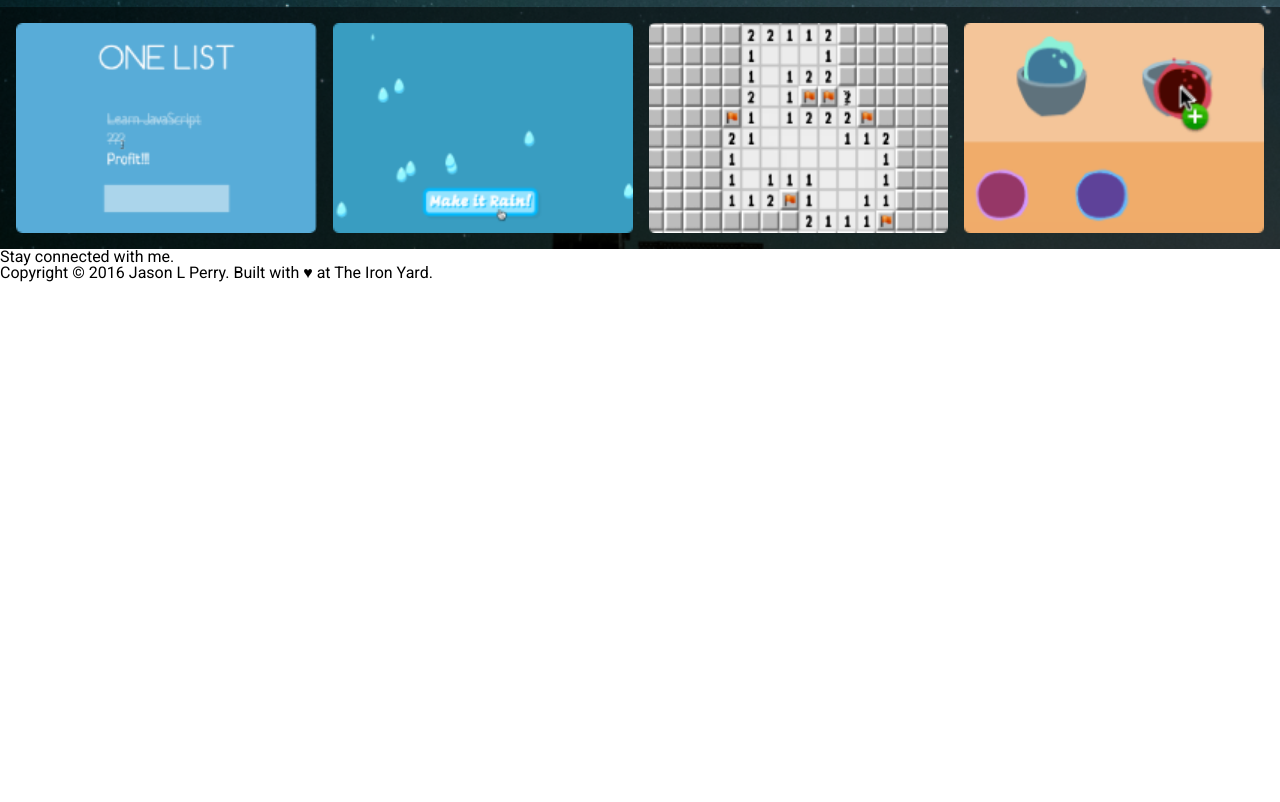
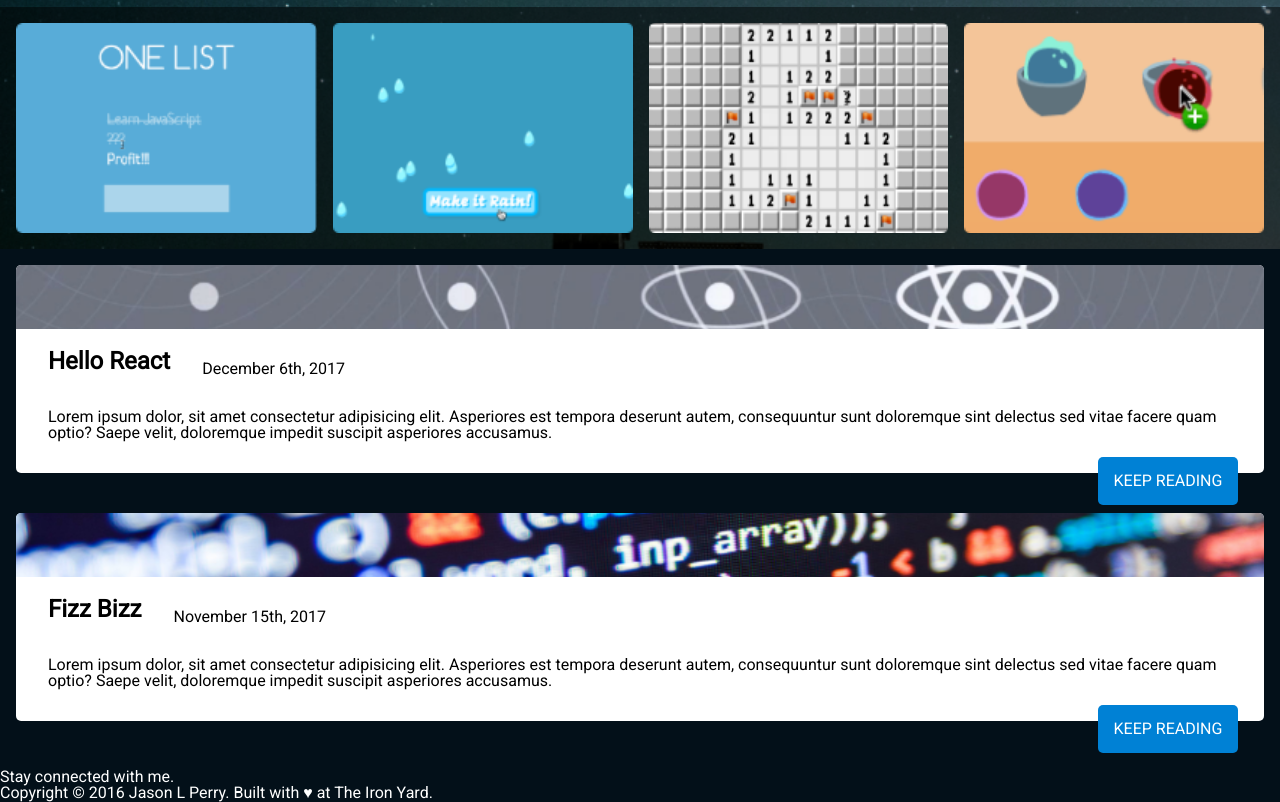
Before and after one commit to AaronStPete/assignment-4, a website: page public/index.html in a window 1280 px wide. Shown: the part 557-1359 px from the top of the page. Before the commit the page ends 839 px from the top, so only its background shows below. Drawn offline with Linux system fonts and the light colour scheme.

Commit message:
completed article section

```diff
--- a/public/index.html
+++ b/public/index.html
@@ -37,24 +37,37 @@
 
       <section class="article">
         <!-- This container allows space for bg images -->
-        <div></div>
+        <div class="article-img article-img-1"></div>
+
         <!-- This container holds article content -->
-        <section></section>
+        <section>
+          <section class="article-heading">
+            <h2 class="article-section-1">Hello React</h2><span class="article-section-1">December 6th, 2017</span>
+          </section>
+          <p>Lorem ipsum dolor, sit amet consectetur adipisicing elit. Asperiores est tempora deserunt autem, consequuntur sunt doloremque sint delectus sed vitae facere quam optio? Saepe velit, doloremque impedit suscipit asperiores accusamus.</p>
+        </section>
       </section>
 
       <!-- This is a KEEP READING button -->
-      <section class="btn-read-more"></section>
-
-      <section class="article">
+      <section class="btn-section">
+        <section class="btn-read-more">KEEP READING</section>
+      </section>
+      <section class="article second-article">
         <!-- This container allows space for bg images -->
-        <div></div>
+        <div class="article-img article-img-2"></div>
         <!-- This container holds article content -->
-        <section></section>
+        <section>
+            <section class="article-heading">
+              <h2 class="article-section-1">Fizz Bizz</h2><span class="article-section-1">November 15th, 2017</span>
+            </section>
+            <p>Lorem ipsum dolor, sit amet consectetur adipisicing elit. Asperiores est tempora deserunt autem, consequuntur sunt doloremque sint delectus sed vitae facere quam optio? Saepe velit, doloremque impedit suscipit asperiores accusamus.</p>
+        </section>
       </section>
 
       <!-- This is a KEEP READING button -->
-      <section class="btn-read-more"></section>
-    </section>
+      <section class="btn-section">
+        <section class="btn-read-more">KEEP READING</section>
+    </section>  </section>
 
     <section class="footer-section">
 
--- a/public/screen.css
+++ b/public/screen.css
@@ -10,6 +10,7 @@ body {
   font-family: 'Roboto', sans-serif;
   display: flex;
   flex-direction: column;
+  background-color: #031019;
 }
 
 .top-section {
@@ -94,6 +95,90 @@ flex-grow: 1;
   height: 100%;
 }
 
+.middle-section {
+  display: flex;
+  flex-direction: column;
+  flex-wrap: nowrap;
+}
+
+.article {
+  display: flex;
+  flex-flow: column nowrap;
+  border-radius: 5px;
+  margin: 1em;
+  padding-bottom: 1em;
+  background-color: white;
+}
+
+.article-img {
+  flex-grow: 1;
+  height: 4em;
+  border-top-left-radius: 5px;
+  border-top-right-radius: 5px;
+}
+
+.article-img-1 {
+  background-image: url(./images/react.png);
+  background-position: center;
+  background-repeat: no-repeat;
+  background-size: 100%;
+}
+
+.article-img-2 {
+  background-image: url(./images/code.png);
+  background-position: center;
+  background-repeat: no-repeat;
+  background-size: 100%;
+}
+
+.article-section-1{
+  display: flex;
+  flex-flow: row nowrap;
+}
+
+.article-heading {
+  display: flex;
+  flex-flow: row wrap;
+  margin-left: 2em;
+}
+
+.article-heading span {
+  margin-top: auto;
+  margin-left: 2em;
+  padding-bottom: 1em;
+}
+
+.second-article {
+  margin-top: -.5em;
+}
+
+.article p {
+  margin-left: 2em;
+}
+
+.footer-section {
+  color: white;
+}
+
+.btn-read-more {
+  display: flex;
+  background-color: #0081D5;
+  color: white;
+  margin: 1em;
+  padding: 1em;
+  justify-content: flex-end;
+  border-radius: 5px;
+}
+
+.btn-section {
+  display: flex;
+  flex-direction: row;
+  align-items: flex-end;
+  justify-content: flex-end;
+  margin-top: -3em;
+  width: 98%;
+}
+
 @media (max-width:600px) {
   * {
     border: 10px solid red;
```
